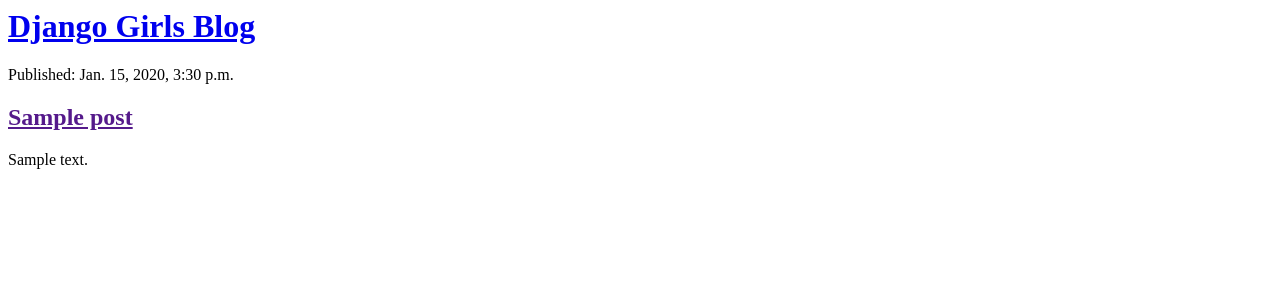
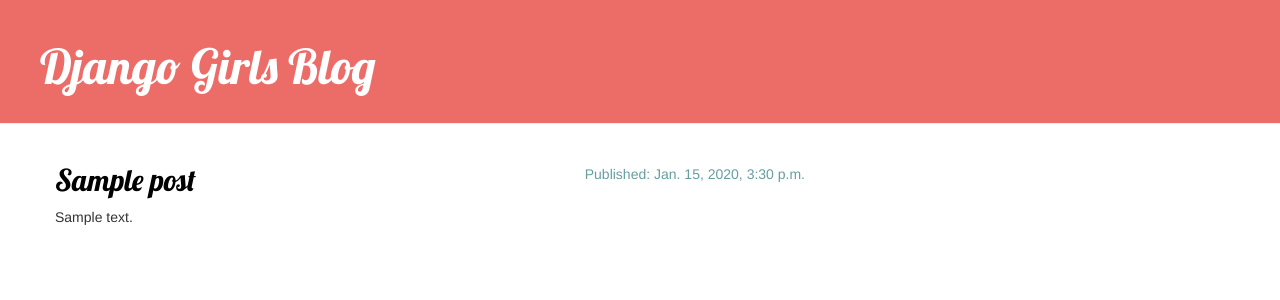
Before and after one commit to KumarRachit/Blog-Project, a Django app: template blog/templates/blog/post_list.html in a window 1280 px wide. Shown: the top 300 px of the page. Run offline with Django 3.2, Linux system fonts and the light colour scheme; the template is opened without the code that fills it: values that come from a table or form of the project are taken from there, others are empty; tables that the repository leaves empty hold one stand-in row (values such as "Sample post"); some libraries are stand-ins or nearby versions.

Commit message:
Added view and template for detailed blog post as well as CSS for the site.

```diff
--- /dev/null
+++ b/blog/static/css/blog.css
@@ -0,0 +1,47 @@
+.page-header {
+  background-color: #ec6d68;
+  margin-top: 0;
+  padding: 20px 20px 20px 40px;
+}
+
+.page-header h1, .page-header h1 a, .page-header h1 a:visited, .page-header h1 a:active {
+  color: #fff;
+  font-size: 36pt;
+  text-decoration: none;
+}
+
+.content {
+  margin-left: 40px;
+}
+
+h1, h2, h3, h4 {
+  font-family: 'Lobster', cursive;
+}
+
+.date {
+  float: right;
+  color: #679ea0;
+}
+
+.save {
+  float: right;
+}
+
+.post-form textarea, .post-form input {
+  width: 100%;
+}
+
+.top-menu, .top-menu:hover, .top-menu:visited {
+  color: #ffffff;
+  float: right;
+  font-size: 26pt;
+  margin-right: 20px;
+}
+
+.post {
+  margin-bottom: 70px;
+}
+
+.post h2 a, .post h2 a:visited {
+  color: #000;
+}
--- /dev/null
+++ b/blog/templates/blog/base.html
@@ -0,0 +1,46 @@
+{% load static %} <!--  loading static files here.We also need to tell our HTML template that we added some CSS. -->
+<html>
+    <head>
+            <title>Django Girls blog</title>
+
+        <!-- Bootstrap style link starts -->
+
+        <link rel="stylesheet"
+        href="//maxcdn.bootstrapcdn.com/bootstrap/3.2.0/css/bootstrap.min.css">
+        <link rel="stylesheet" href="//maxcdn.bootstrapcdn.com/bootstrap/3.2.0/css/bootstrap-theme.min.css">
+
+        <!-- Bootstrap style link ends -->
+
+        <!-- Google font link starts.This line will import a font called Lobster from Google Fonts -->
+
+        <link href="//fonts.googleapis.com/css?family=Lobster&subset=latin,latin-ext" rel="stylesheet" type="text/css">
+
+        <!-- Google font link ends -->
+
+        <!-- We just told our template where our CSS file is located. -->
+
+        <link rel="stylesheet" href="{% static 'css/blog.css' %}">
+    </head>
+    <body>
+      <div class="page-header">
+        <h1><a href="/">Django Girls Blog</a></h1>
+    </div>
+    <div class="content container">
+        <div class="row">
+            <div class="col-md-8">
+
+              <!-- We created a block! You used the template tag % block % to make an area that will have HTML inserted in it. That HTML will come from another template that extends this template (base.html). -->
+
+            {% block content %}
+            {% endblock %}
+            </div>
+        </div>
+    </div>
+    </body>
+</html>
+
+<!-- Everything you put between % for % and % endfor % will be repeated for each object in the list. -->
+
+<!-- To print a variable in Django templates, we use double curly brackets with the variable's name inside, like this: {{ posts }} -->
+
+<!-- Have you noticed that we used a slightly different notation this time ({{ post.title }} or {{ post.text }})? We are accessing data in each of the fields defined in our Post model. -->
--- a/blog/templates/blog/post_list.html
+++ b/blog/templates/blog/post_list.html
@@ -1,29 +1,32 @@
-<html>
-    <head>
-        <title>Django Girls blog</title>
-    </head>
-    <body>
-      <div>
-        <h1><a href="/">Django Girls Blog</a></h1>
-      </div>
-      <!-- Django understands it as a list of objects.How we can display lists? Yes, with for loops!  -->
-      <!-- 'for' loop starts -->
+                   <!-- Connect two templates together. This is what extending templates is all about! We'll do this by adding an extends tag to the beginning of the file -->
+                   {% extends 'blog/base.html' %}
 
-  {% for post in posts %}
-  <div>
-    <p>Published: {{ post.published_date }}</p>
-     <h2><a href="">{{ post.title }}</a></h2>
-     <p>{{ post.text }}</p>
+                   <!-- You just created a block! You used the template tag % block % to make an area that will have HTML inserted in it. That HTML will come from another template that extends this template (base.html). -->
 
-  <div>
-  {% endfor %}
+                    {% block content %}
+                    {% for post in posts %}
+                    <div class="post">
+                        <div class="date">
+                        <p>Published: {{ post.published_date }}</p>
+                        </div>
 
-      <!-- 'for' loop ends -->
-    </body>
-</html>
+                        <!-- We want to have a link from a post's title in the post list to the post's detail page.So that it links to the post's detail page -->
+
+                        <h2><a href="{% url 'post_detail' pk=post.pk %}">{{ post.title }}</a></h2>
+                        <p>{{ post.text }}</p>
+                    </div>
+                        {% endfor %}
+                        {% endblock %}
+
 
 <!-- Everything you put between % for % and % endfor % will be repeated for each object in the list. -->
 
 <!-- To print a variable in Django templates, we use double curly brackets with the variable's name inside, like this: {{ posts }} -->
 
 <!-- Have you noticed that we used a slightly different notation this time ({{ post.title }} or {{ post.text }})? We are accessing data in each of the fields defined in our Post model. -->
+
+<!-- % url 'post_detail' pk=post.pk %. As you might suspect, the % % notation means that we are using Django template tags. This time we will use one that will create a URL for us!
+
+The post_detail part means that Django will be expecting a URL in blog/urls.py with name=post_detail.
+
+And how about pk=post.pk? pk is short for primary key, which is a unique name for each record in a database. Because we didn't specify a primary key in our Post model, Django creates one for us (by default, a number that increases by one for each record, i.e. 1, 2, 3) and adds it as a field named pk to each of our posts. We access the primary key by writing post.pk, the same way we access other fields (title, author, etc.) in our Post object! -->
--- a/blog/urls.py
+++ b/blog/urls.py
@@ -4,8 +4,18 @@ from . import views # Importing views
 
 urlpatterns = [
     path('', views.post_list, name='post_list'),
+    path('post/<int:pk>/', views.post_detail, name='post_detail'), # URL in the blog/urls.py file to point Django to a view named post_detail, that will show an entire blog post.
 ]
 
 ''' As you can see, we're now assigning a view called post_list to the root URL. This URL pattern will match an empty string and the Django URL resolver will ignore the domain name (i.e., http://127.0.0.1:8000/) that prefixes the full url path. This pattern will tell Django that views.post_list is the right place to go if someone enters your website at the 'http://127.0.0.1:8000/' address.
 
-The last part, name='post_list', is the name of the URL that will be used to identify the view. This can be the same as the name of the view but it can also be something completely different. We will be using the named URLs later in the project, so it is important to name each URL in the app. We should also try to keep the names of URLs unique and easy to remember. '''
+The last part, name='post_list', is the name of the URL that will be used to identify the view. This can be the same as the name of the view but it can also be something completely different. We will be using the named URLs later in the project, so it is important to name each URL in the app. We should also try to keep the names of URLs unique and easy to remember.
+
+This part post/<int:pk>/ specifies a URL pattern – we will explain it for you:
+
+post/ means that the URL should begin with the word post followed by a /. So far so good.
+
+<int:pk> – this part is trickier. It means that Django expects an integer value and will transfer it to a view as a variable called pk.
+/ – then we need a / again before finishing the URL.
+
+That means if you enter http://127.0.0.1:8000/post/5/ into your browser, Django will understand that you are looking for a view called post_detail and transfer the information that pk equals 5 to that view. '''
```
Also changed, not shown: blog/templates/blog/post_detail.html (added, +17 -0 lines), blog/views.py (+14 -1 lines).
